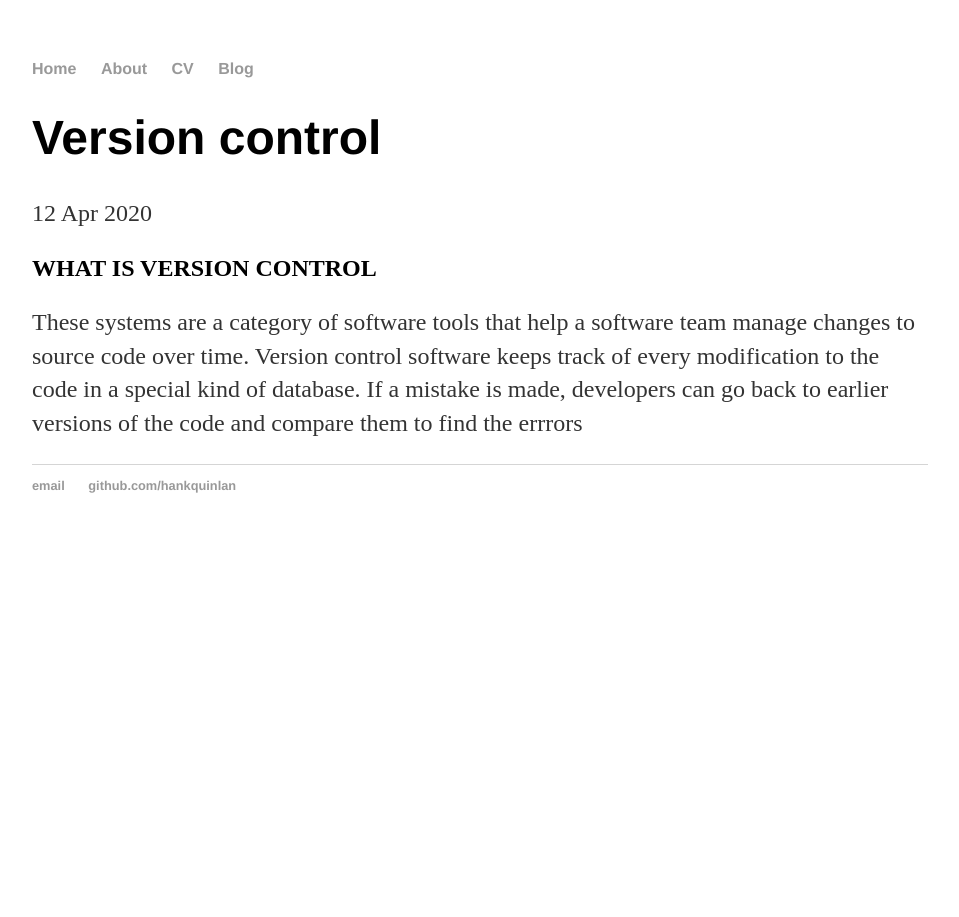
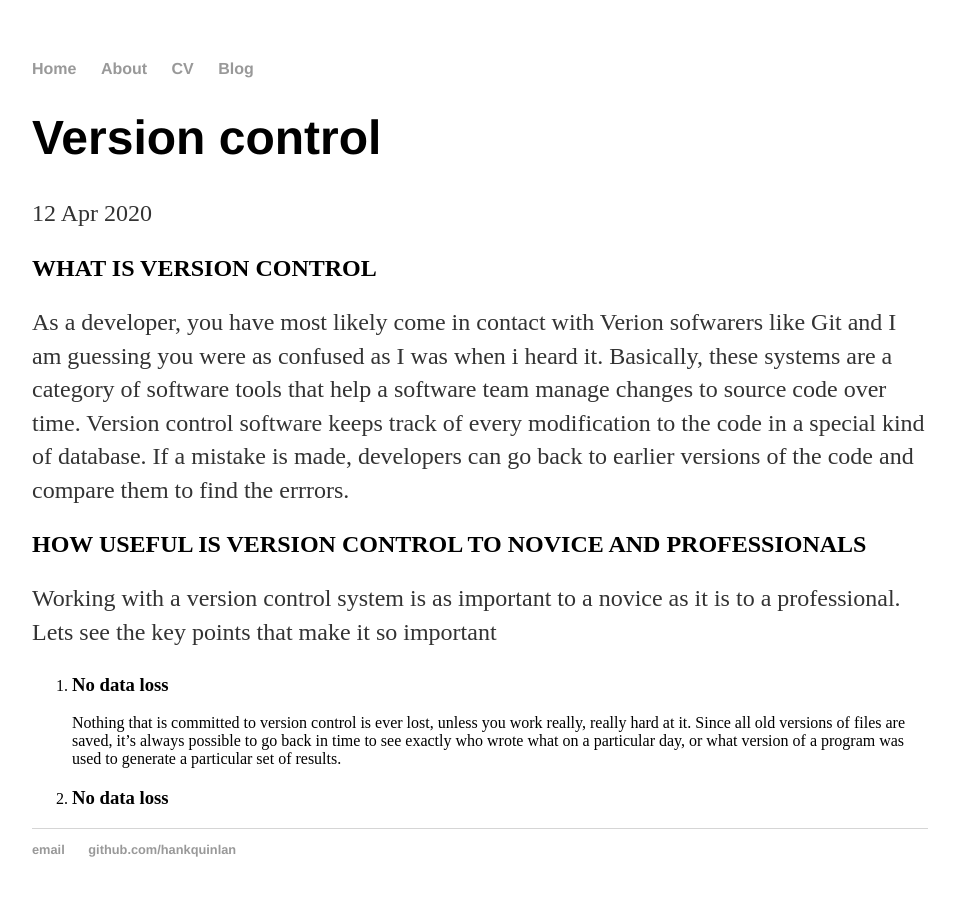
Before and after one commit to steph237/steph237.github.io, a Jekyll site: the page built from _posts/2020-04-12-version-control-article.md, in a window 1280 px wide. Shown: the whole page, without its empty margins (160-1119 px from the left). Built offline with Jekyll 4.4.1, drawn with Linux system fonts in a browser that asks for light colours.

Commit message:
Update 2020-04-12-version-control-article.md
making cahnges

```diff
--- a/_posts/2020-04-12-version-control-article.md
+++ b/_posts/2020-04-12-version-control-article.md
@@ -4,4 +4,10 @@ title: "Version control"
 date: 2020-04-12
 ---
 <h2>WHAT IS VERSION CONTROL</h2>
-These systems are a category of software tools that help a software team manage changes to source code over time. Version control software keeps track of every modification to the code in a special kind of database. If a mistake is made, developers can go back to earlier versions of the code and compare them to find the errrors
+As a developer, you have most likely come in contact with Verion sofwarers like Git and I am guessing you were as confused as I was when i heard it. Basically, these systems are a category of software tools that help a software team manage changes to source code over time. Version control software keeps track of every modification to the code in a special kind of database. If a mistake is made, developers can go back to earlier versions of the code and compare them to find the errrors.
+
+<h2> HOW USEFUL IS VERSION CONTROL TO NOVICE AND PROFESSIONALS</h2>
+Working with a version control system is as important to a novice as it is to a professional. Lets see the key points that make it so important
+<ol>
+  <li><h3>No data loss</h3>Nothing that is committed to version control is ever lost, unless you work really, really hard at it. Since all old versions of files are saved, it’s always possible to go back in time to see exactly who wrote what on a particular day, or what version of a program was used to generate a particular set of results.</li>
+  <li><h3>No data loss</h3>
```
